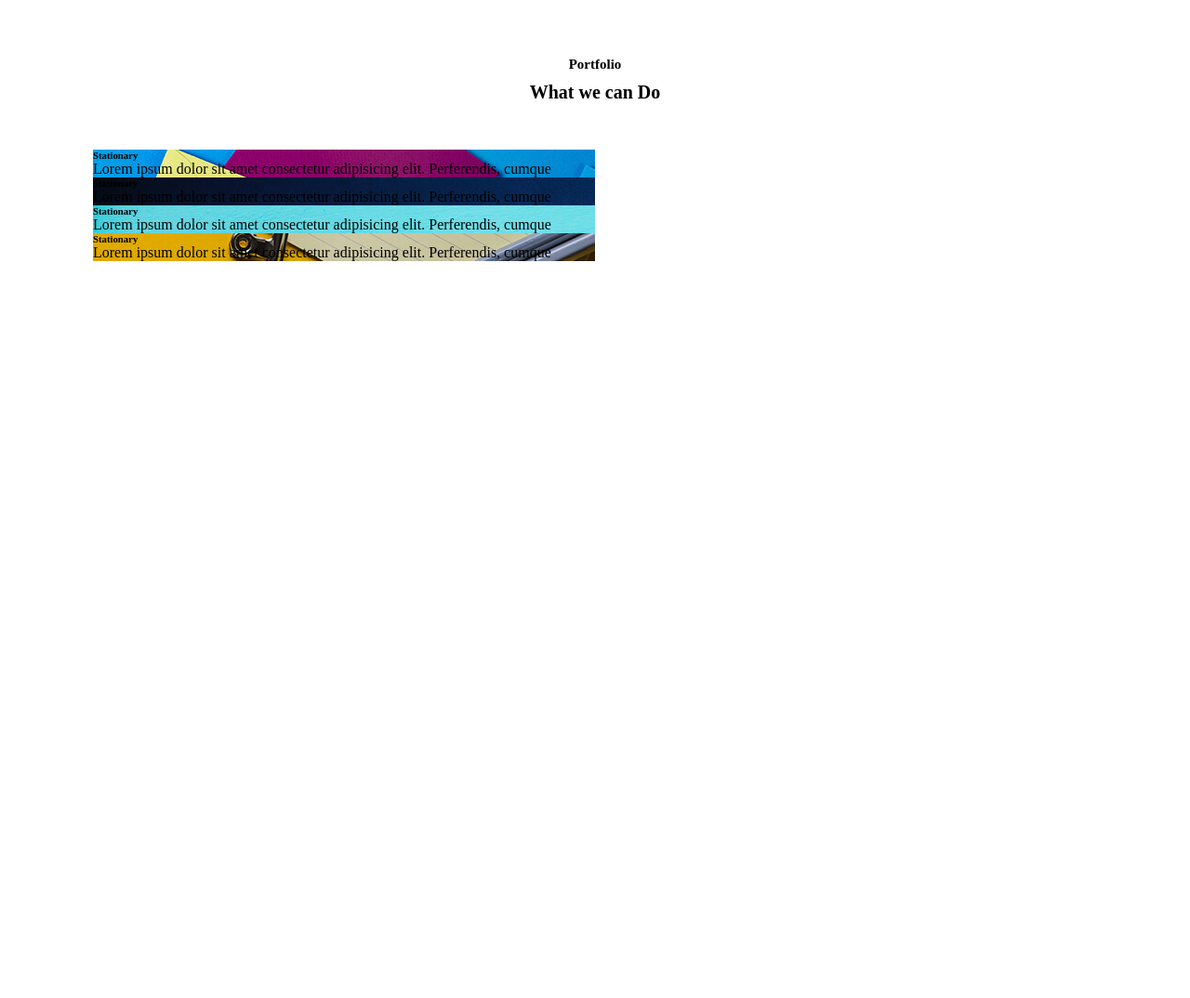
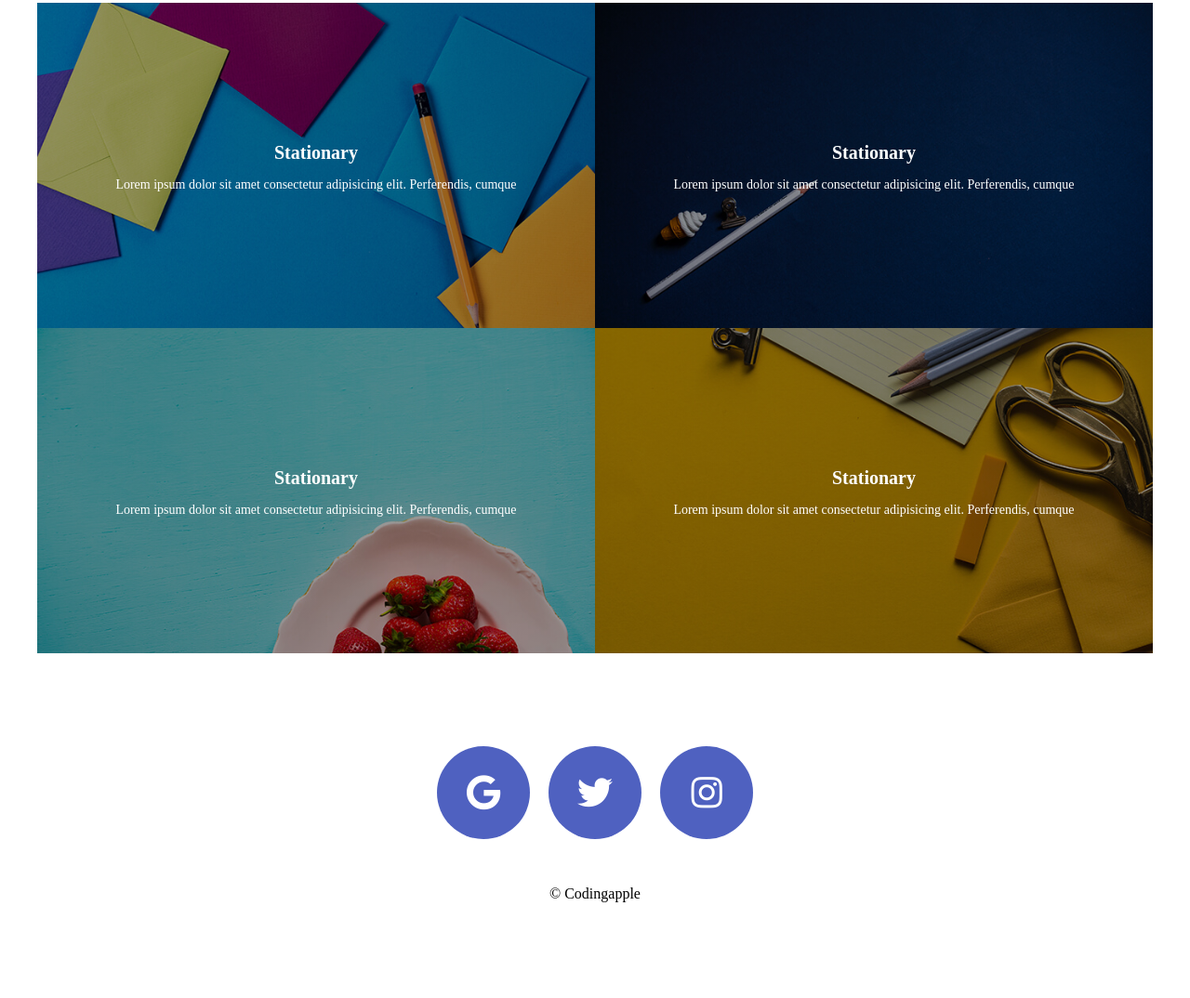
Before and after one commit to yeojincho/Landing-Page, a plain HTML site: page index.html in a window 1280 px wide. Shown: the part 1323-2397 px from the top of the page at 93% size. Before the commit the page ends 1704 px from the top, so only its background shows below. Drawn offline with Linux system fonts and the light colour scheme.

Commit message:
landing page

```diff
--- a/css/main.css
+++ b/css/main.css
@@ -8,6 +8,11 @@
   padding: 15px 15px;
   color: #fff;
   border-radius: 5px;
+  cursor: pointer;
+}
+
+.btn:hover {
+  background-color: #0d0929;
 }
 
 .container {
@@ -16,21 +21,27 @@
 
 /* 메인배너 */
 .section-main-banner {
-  width: 100%;
   height: 550px;
   background: linear-gradient(#4B8CD7, #4F61C0);
-  padding: 100px 200px 0;
+  padding: 50px 100px;
   position: relative;
 }
 
-.section-main-banner h2 {
+.main-wrapper {
+  max-width: 1200px;
+  margin: 0 auto;
+}
+
+
+
+.main-wrapper h2 {
   color: #fff;
   font-size: 36px;
   margin-bottom: 20px;
 }
 
 
-.section-main-banner p {
+.main-wrapper p {
   color: #fff;
   font-size: 18px;
   margin-bottom: 12px;
@@ -77,7 +88,6 @@
 .section-service {
   background-color: #4F61C0;
   color: #fff;
-  padding: 100px 200px;
 }
 
 
@@ -90,7 +100,14 @@
   margin: 0 auto;
   font-size: 40px;
   text-align: center;
-  padding-top: 30px;
+  line-height: 100px;
+  margin-bottom: 20px;
+}
+
+
+
+.portfolio-box h5 {
+  font-size: 16px;
 }
 
 .section-title {
@@ -109,36 +126,171 @@
 
 .portfolio-box {
   display: flex;
-  justify-content: space-between;
+  justify-content: center;
+  text-align: center;
 }
 
+
 .portfolio-box div {
-
+  margin-right: 20px;
+  margin-bottom: 20px;
 }
 
 
 /* 포트폴리오 섹션 */
 .section-portfolio {
-  padding: 100px;
+  padding: 100px 0;
+  width: 100vw;
+  text-align: center;
 }
 
+.portfolio-imgBox {
+  color: #fff;
+  width: 100%;
+  max-width: 1200px;
+  margin: 0 auto;
+}
+
+.portfolio-imgBox::after {
+  content: '';
+  display: block;
+  clear: both;
+}
+
+
+
 .portfolio-img:nth-child(1) {
-  background-image: url('../image/portfolio-1.jpg');
-  background-repeat: no-repeat;
-  width: 50%;
+  background-image: linear-gradient(rgba(0,0,0,0.4),rgba(0,0,0,0.4)), url('../image/portfolio-1.jpg');
 }
+
 .portfolio-img:nth-child(2) {
-  background-image: url('../image/portfolio-2.jpg');
-  background-repeat: no-repeat;
-  width: 50%;
+  background-image: linear-gradient(rgba(0,0,0,0.4),rgba(0,0,0,0.4)), url('../image/portfolio-2.jpg');
 }
+
 .portfolio-img:nth-child(3) {
-  background-image: url('../image/portfolio-3.jpg');
-  background-repeat: no-repeat;
-  width: 50%;
+  background-image: linear-gradient(rgba(0,0,0,0.4),rgba(0,0,0,0.4)), url('../image/portfolio-3.jpg');
+
 }
 .portfolio-img:nth-child(4) {
-  background-image: url('../image/portfolio-4.jpg');
+  background-image: linear-gradient(rgba(0,0,0,0.4),rgba(0,0,0,0.4)), url('../image/portfolio-4.jpg');
+}
+
+.portfolio-img {
+  padding: 150px 30px;
+  width: 50%;
+  height: 350px;
+  float: left;
+  background-size: cover;
   background-repeat: no-repeat;
-  width: 50%;
+  transition: all 0.5ms ease-in-out;
+  position: relative;
 }
+
+.white-box {
+  position: absolute;
+  left: 0;
+  top: 0;
+  width: 100%;
+  height: 350px;
+  z-index : 2;
+  border : 0px solid white;
+  transition: all 0.5s ease-in-out;
+}
+
+
+.white-box:hover {
+  border: 30px solid #fff;
+}
+
+
+.portfolio-img h6 {
+  font-size: 20px;
+  margin-bottom: 15px;
+}
+
+.portfolio-img p {
+  font-size: 14px;
+}
+
+
+/* footer */
+.footer {
+  padding: 100px 200px;
+}
+
+
+.icons {
+  display: flex;
+  justify-content: center;
+  margin-bottom: 50px;
+}
+
+.icons i {
+  font-size: 38px;
+  background-color: #4F61C0;
+  color: #fff;
+  border-radius: 50%;
+  width: 100px;
+  height: 100px;
+  text-align: center;
+  line-height: 100px;
+  margin-right: 20px;
+  transition: all 0.5s ease-in-out;
+  cursor: pointer;
+}
+
+.icons i:last-child {
+  margin-right: 0;
+}
+
+.icons i:hover {
+  font-size: 43px;
+}
+
+.footer span {
+  display: block;
+  text-align: center;
+}
+
+
+@media screen and (max-width : 1200px) {
+  .section-main-banner {
+    height: 750px;
+    padding: 100px 100px 0;
+  }
+
+  .section-service {
+    padding: 100px 100px;
+  }
+
+  .main-wrapper {
+    text-align: center;
+  }
+
+  .section-main-banner-img {
+    width: 350px;
+    position: absolute;
+    left: 50%;
+    transform: translateX(-50%);
+  }
+
+
+}
+
+@media screen and (max-width : 768px) {
+  .portfolio-box {
+    flex-direction: column;
+    justify-content: center;
+  }
+
+  .portfolio-box div {
+    margin-right: 20px;
+    margin-bottom: 20px;
+  }
+
+  .portfolio-img {
+    width: 100%;
+    height: 350px;
+    float: none;
+  }
+}
--- a/index.html
+++ b/index.html
@@ -12,13 +12,17 @@
 <body>
   <div class="container">
     <section class="section-main-banner">
+      <div class="main-wrapper">
+        <div class="main-text">
           <h2>Landing Page for Apps</h2>
           <p>
             Lorem, ipsum dolor sit amet consectetur adipisicing elit.<br/> Nostrum inventore, accusamus ad iure nulla deserunt vel porro eaque
           </p>
           <button class="btn">Show More</button>
+        </div>
         <div class="section-main-banner-img">
           <img src="./image/iphone.png" alt="아이폰 화면">
+        </div>
       </div>
     </section>
 
@@ -35,6 +39,7 @@
     </section>
 
     <section class="section-service">
+
       <h2 class="section-title">service</h2>
       <span class="section-desc-title">What We Offer</span>
       <div class="portfolio-box">
@@ -72,25 +77,36 @@
     <section class="section-portfolio">
       <h2 class="section-title">Portfolio</h2>
       <span class="section-desc-title">What we can Do</span>
-      <div>
+      <div class="portfolio-imgBox">
         <div class="portfolio-img">
+          <div class="white-box"></div>
           <h6>Stationary</h6>
           <p>Lorem ipsum dolor sit amet consectetur adipisicing elit. Perferendis, cumque</p>
         </div>
         <div class="portfolio-img">
+          <div class="white-box"></div>
           <h6>Stationary</h6>
           <p>Lorem ipsum dolor sit amet consectetur adipisicing elit. Perferendis, cumque</p>
         </div>
         <div class="portfolio-img">
+          <div class="white-box"></div>
           <h6>Stationary</h6>
           <p>Lorem ipsum dolor sit amet consectetur adipisicing elit. Perferendis, cumque</p>
         </div>
         <div class="portfolio-img">
+          <div class="white-box"></div>
           <h6>Stationary</h6>
           <p>Lorem ipsum dolor sit amet consectetur adipisicing elit. Perferendis, cumque</p>
         </div>
       </div>
-    </section>
+      <footer class="footer">
+        <div class="icons">
+          <i class="fab fa-google"></i>
+          <i class="fab fa-twitter"></i>
+          <i class="fab fa-instagram"></i>
+        </div>
+        <span>&copy; Codingapple</span>
+      </footer>
   </div>
 </body>
 </html>
```
Lines whose indentation alone changed are shown as unchanged.
